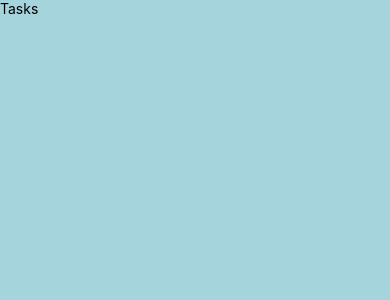
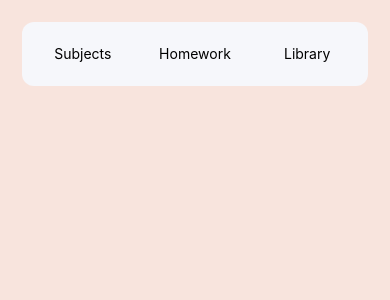
Before and after one commit to Mansoorali121/Student-Management-App-with-Firebase, a React Native app: screen / in a window 390 px wide. Shown: the top 300 px of the page. Built offline with nearby package versions, Linux system fonts and the light colour scheme.

Commit message:
Top tabs Text add

```diff
--- a/src/common/Theme.js
+++ b/src/common/Theme.js
@@ -5,7 +5,7 @@ const theme = {
     // Primary Brand Colors
     primary: "#6C63FF",
     primaryDark: "#574FD6",
-    primaryLight: "#a6d4dd",
+    primaryLight: "#f8e4dd",
 
     // Secondary
     secondary: "#d3d2e8",
--- /dev/null
+++ b/src/components/Toptabs.js
@@ -0,0 +1,45 @@
+import { StyleSheet, Text, TouchableOpacity, View } from 'react-native';
+import React from 'react';
+import theme from '../common/Theme';
+import { s, vs } from 'react-native-size-matters';
+
+const tabsArr = ['Subjects', 'Homework', 'Library'];
+
+const Active_Bg = 'blue';
+const Active_text = 'White';
+
+const inActive_text = 'gray';
+
+const Toptabs = () => {
+  return (
+    <View style={styles.container}>
+      {tabsArr.map(tabName => {
+        return (
+          <TouchableOpacity style={styles.tabbutton}>
+            <Text style={styles.tabnametext}>{tabName}</Text>
+          </TouchableOpacity>
+        );
+      })}
+    </View>
+  );
+};
+
+export default Toptabs;
+
+const styles = StyleSheet.create({
+  container: {
+    backgroundColor: theme.colors.background,
+    borderRadius: theme.radius.md,
+    height:vs(51),
+    flexDirection:"row",
+    alignItems:"center",
+    justifyContent:"center",
+    padding:s(4)
+  },
+  tabbutton: {  height:vs(32), flex:1,
+    borderRadius:s(8),
+    justifyContent:"center",
+    alignItems:"center"
+   },
+   tabnametext:{},
+});
--- a/src/screens/Tasks.js
+++ b/src/screens/Tasks.js
@@ -1,14 +1,18 @@
-import { StyleSheet, Text, View } from 'react-native'
-import React from 'react'
+import { StyleSheet, Text, View } from 'react-native';
+import React from 'react';
+import Toptabs from '../components/Toptabs';
+import { s } from 'react-native-size-matters';
 
 const Tasks = () => {
   return (
-    <View>
-      <Text>Tasks</Text>
+    <View style={styles.cotainer}>
+      <Toptabs />
     </View>
-  )
-}
+  );
+};
 
 export default Tasks;
 
-const styles = StyleSheet.create({})
+const styles = StyleSheet.create({
+  cotainer: {  marginTop: s(20) ,marginHorizontal:s(20)},
+});
```
